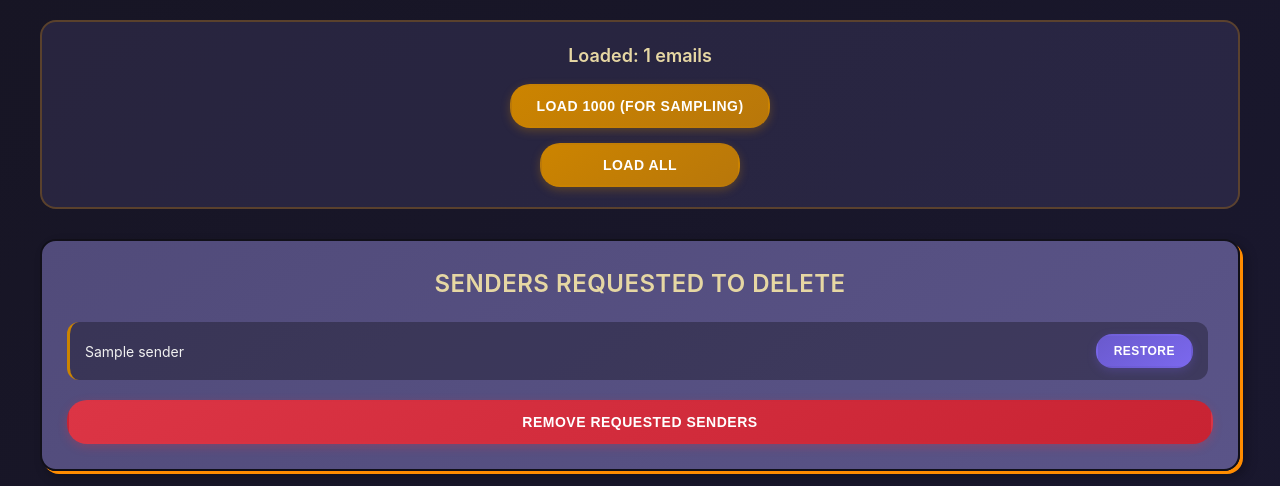
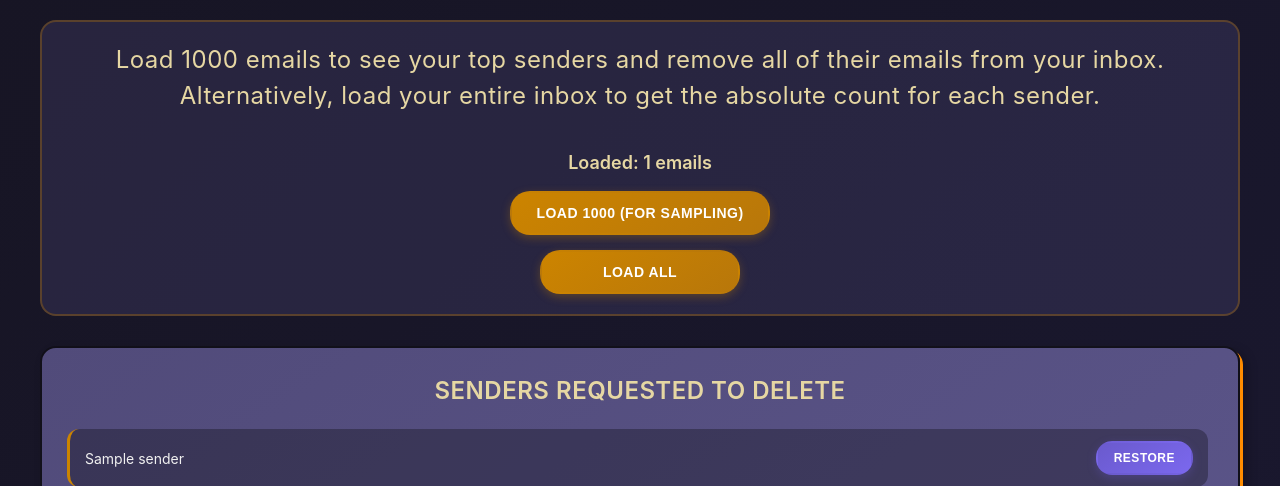
Before and after one commit to DenverDawgs18/MailMind2, a Flask app: template templates/upload.html in a window 1280 px wide. Shown: the part 67-553 px from the top of the page. Run offline with Flask 3, Linux system fonts and the light colour scheme; the template is opened without the code that fills it: most values are stand-ins (such as "Sample title", 1, 10 or a date in 2020); parts of the project's set-up code (start-up, migrations or seed data) failed here and were passed over; some libraries are stand-ins or nearby versions.

Commit message:
Added more clarity to inbox cleaner

```diff
--- a/static/upload.css
+++ b/static/upload.css
@@ -275,6 +275,10 @@ a:hover {
     color: #cc8400;
 }
 
+.load{
+    font-weight: normal;
+    text-transform: none;
+}
 /* Mobile responsive design */
 @media (max-width: 768px) {
     .uploadwrapper {
--- a/templates/upload.html
+++ b/templates/upload.html
@@ -27,6 +27,9 @@
 
     <div class="uploadwrapper">
         <div class="more">
+            <h1 class="reqhead load">Load 1000 emails to see your top senders and remove all of their emails from your inbox.
+                Alternatively, load your entire inbox to get the absolute count for each sender.
+            </h1>
             <p class="stats">Loaded: {{processed_count}} emails</p>
             <button class="loadmore">Load 1000 (for sampling)</button>
             <button class="loadall">Load all</button>
```
Also changed, not shown: map.md (+0 -1 lines), instance/database.db.
